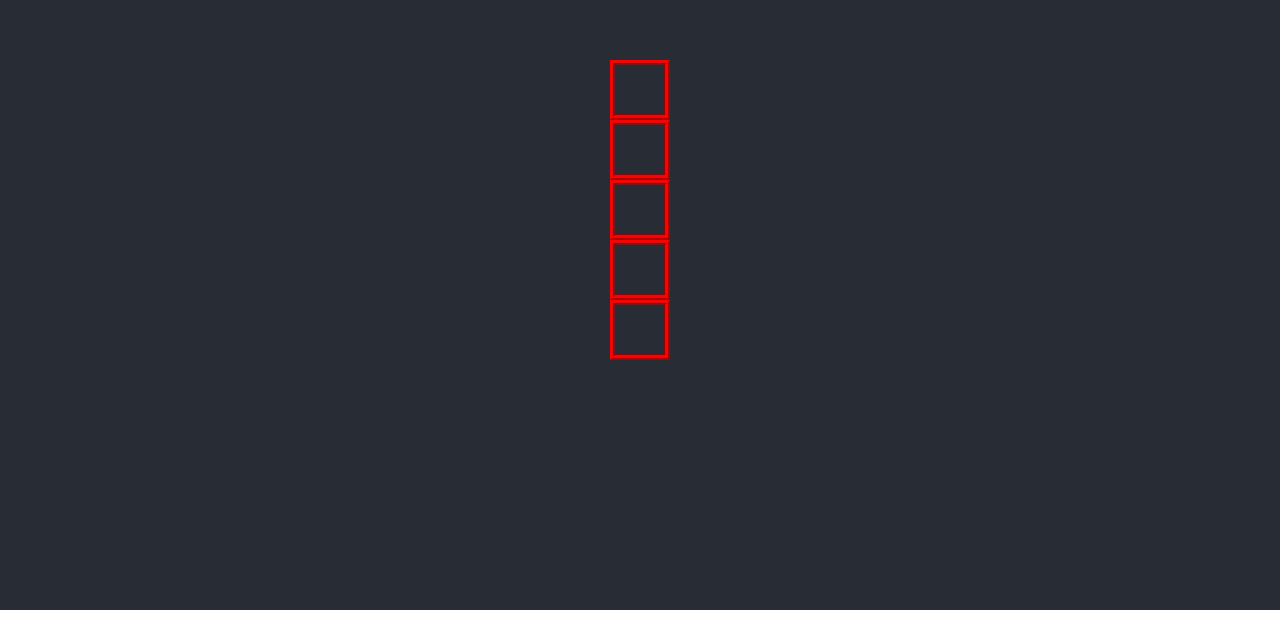
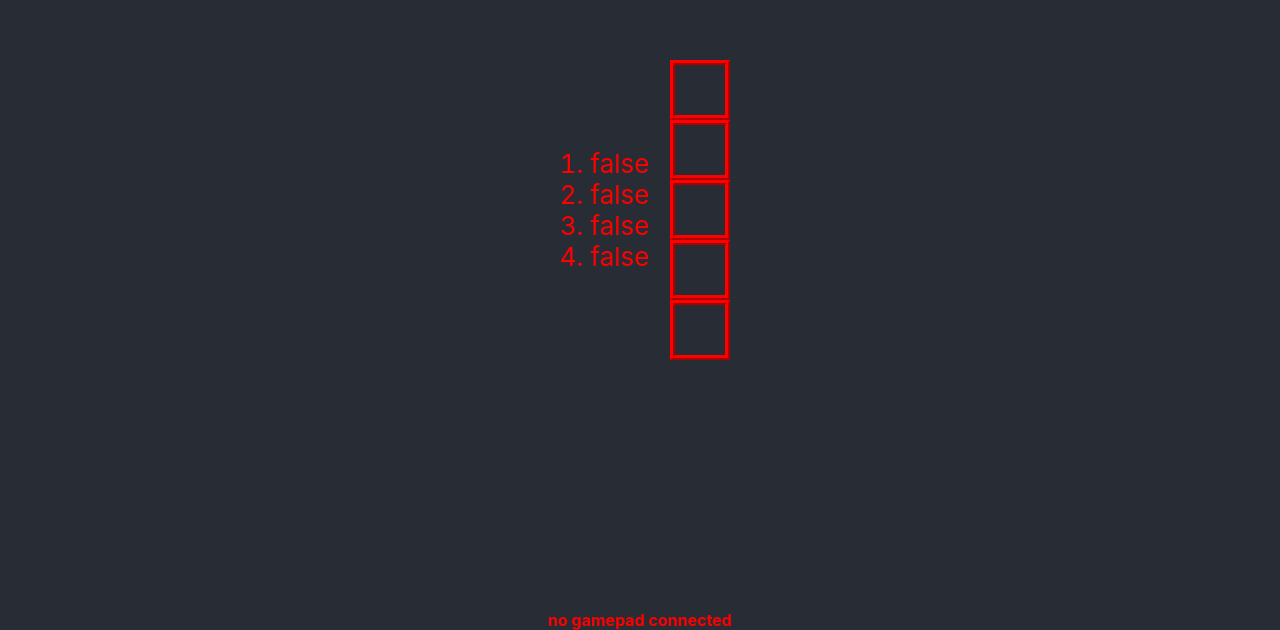
Before and after one commit to rhinehardtc/Tell-A-Punch3020, a React (Create React App) app in the folder tell-a-punch3020/: page / in a window 1280 px wide. Shown: the part 190-820 px from the top of the page. Built offline with nearby package versions, Linux system fonts and the light colour scheme.

Commit message:
real-time button input recognition

```diff
--- a/tell-a-punch3020/src/App.css
+++ b/tell-a-punch3020/src/App.css
@@ -17,7 +17,7 @@
   background-color: #282c34;
   min-height: 100vh;
   display: flex;
-  flex-direction: column;
+  flex-direction: row;
   align-items: center;
   justify-content: center;
   font-size: calc(10px + 2vmin);
--- a/tell-a-punch3020/src/App.js
+++ b/tell-a-punch3020/src/App.js
@@ -9,6 +9,15 @@
       maxLength: 5,
       round: 1,
       comboArray: [],
+      gamePad: {
+        id: "no gamepad connected",
+        buttons: [
+          {pressed: false, touched: false, value: 0},
+          {pressed: false, touched: false, value: 0},
+          {pressed: false, touched: false, value: 0},
+          {pressed: false, touched: false, value: 0}
+        ]
+      }
     };
   }
 
@@ -42,13 +51,26 @@
 
   keyPress = window.addEventListener("keydown", (e) => this.keyLogger(e));
 
+  update = () => {
+    const gamepads = navigator.getGamepads()
+
+    gamepads[0]
+    ? this.setState({gamePad: gamepads[0]})
+    : this.setState(prevState => ({gamePad: {...prevState.gamePad, id: 'no gamepad connected'}}))
+
+    window.requestAnimationFrame(this.update)
+  }
+
+  runUpdate = window.requestAnimationFrame(this.update);
+
   render() {
     return (
       <div className="App">
         <header className="App-header">
+          <div className="button_list"><ol>{this.state.gamePad.buttons.map(button => <li>{String(button.pressed)}</li>)}</ol></div>
           <ComboConsole combo={this.state.comboArray} />
-          {this.state.key}
         </header>
+        <h4 className="gamepad_display">{this.state.gamePad.id}</h4>
       </div>
     );
   }
--- a/tell-a-punch3020/src/index.css
+++ b/tell-a-punch3020/src/index.css
@@ -19,3 +19,16 @@
   color: red;
   font-family: 'Press Start 2P';
 }
+
+.gamepad_display {
+  margin: 0;
+  background-color: #282c34;
+  color: red;
+}
+
+.button_list {
+  float: left;
+  background-color: #282c34;
+  color: red;
+  margin-right: 20px;
+}
```
